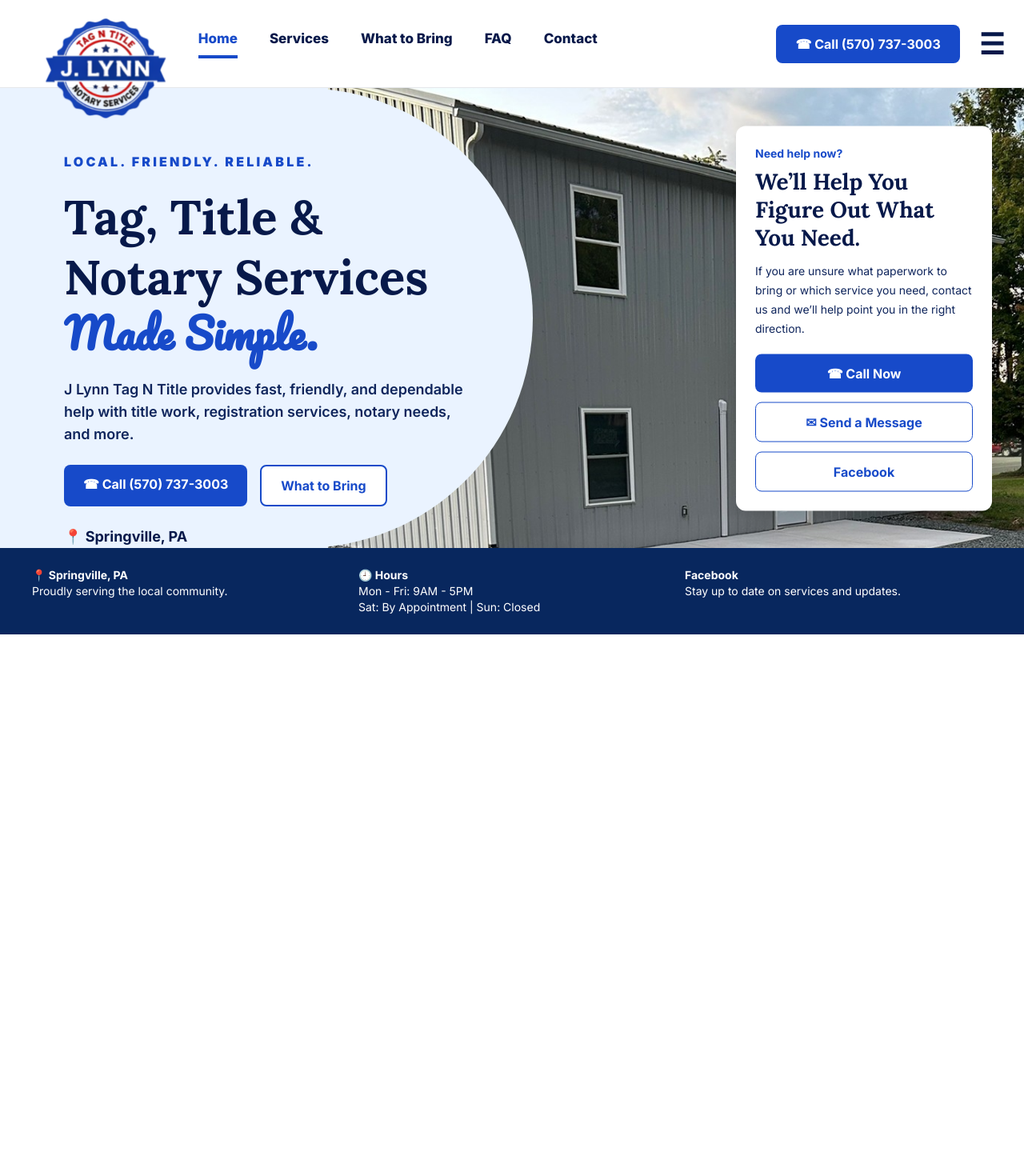
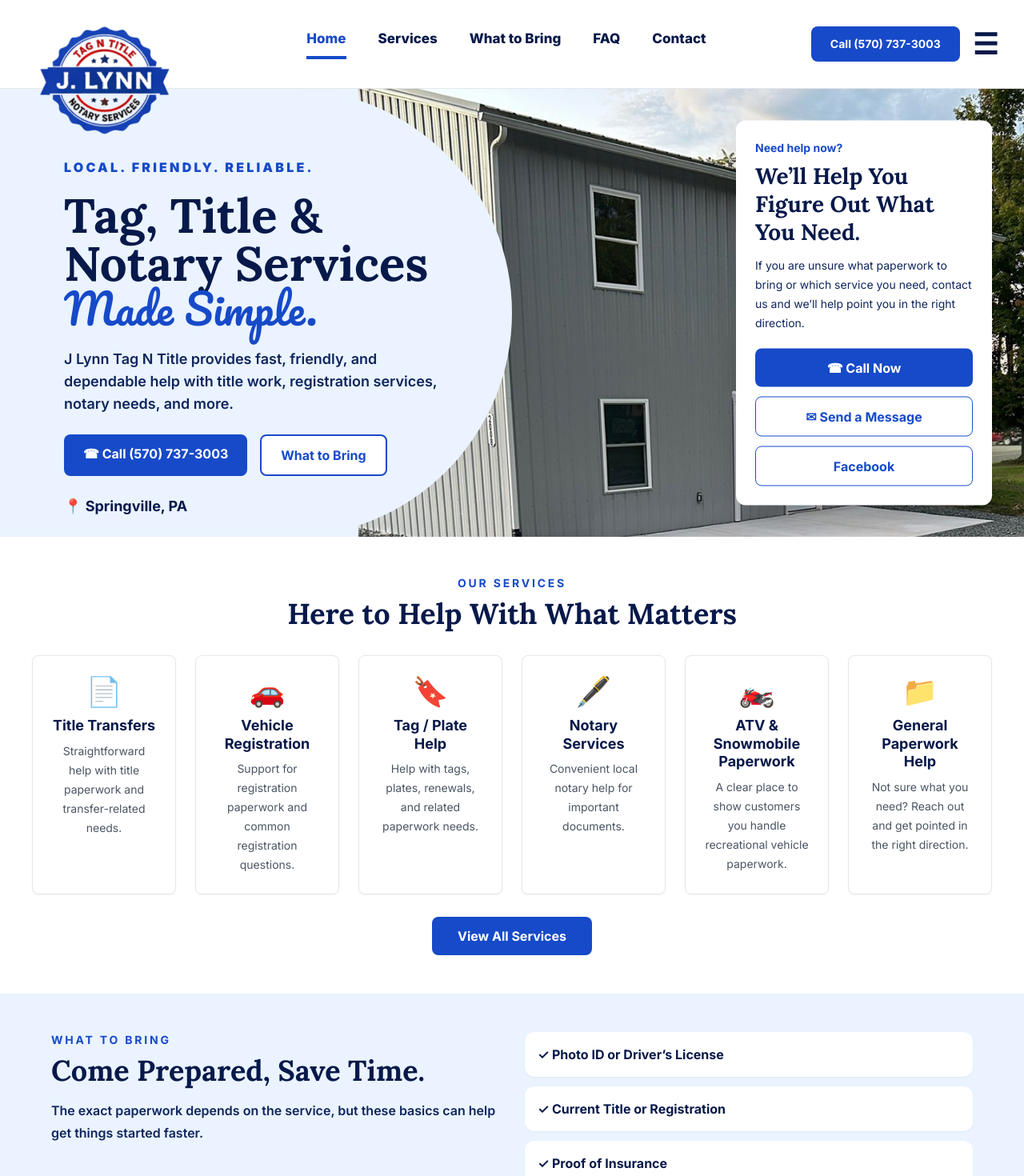
Before and after one commit to ctraverAdmin/JLynnTitleTag, a React (Vite) app: page / in a window 1280 px wide. Shown: the top 1470 px of the page at 80% size. Before the commit the page ends 800 px from the top, so only its background shows below. Built offline with nearby package versions, Linux system fonts and the light colour scheme.

Commit message:
phonequality

```diff
--- a/src/App.jsx
+++ b/src/App.jsx
@@ -5,30 +5,25 @@
     ["🔖", "Tag / Plate Help", "Help with tags, plates, renewals, and related paperwork needs."],
     ["🖋️", "Notary Services", "Convenient local notary help for important documents."],
     ["🏍️", "ATV & Snowmobile Paperwork", "A clear place to show customers you handle recreational vehicle paperwork."],
-    ["📁", "General Paperwork Help", "Not sure what you need? Reach out and get pointed in the right direction."]
+    ["📁", "General Paperwork Help", "Not sure what you need? Reach out and get pointed in the right direction."],
   ];
 
   return (
-    <div className="min-h-screen bg-white text-[#07194a] font-['Inter']">
-
-      {/* NAVBAR */}<header className="h-[110px] border-b bg-white">
-  <div className="flex h-full items-center justify-between px-6">
-
-{/* FLOATING LOGO */}
-<div className="absolute left-10 top-[18px] z-50">
+    <div className="min-h-screen bg-white font-['Inter'] text-[#07194a]">
+      {/* NAVBAR */}
+      <header className="relative z-50 border-b bg-white">
+        <div className="flex items-center justify-between px-4 py-3 lg:h-[110px] lg:px-8">
+          {/* Mobile logo */}
           <img
             src="/logo.png"
             alt="J Lynn Tag N Title"
-    className="h-[135px] w-auto"
+            className="h-16 w-auto lg:hidden"
           />
-</div>
 
-    {/* LEFT LOGO (pinned left) */}
-    <div className="flex items-center">
-      </div>
+          {/* Desktop spacing where floating logo sits */}
+          <div className="hidden w-[220px] lg:block" />
 
-    {/* CENTER NAV */}
-    <nav className="hidden flex-1 justify-center gap-10 text-[17px] font-extrabold md:flex">
+          <nav className="hidden flex-1 justify-center gap-10 text-[17px] font-extrabold lg:flex">
             <a className="border-b-4 border-[#174ac9] pb-2 text-[#174ac9]" href="#">
               Home
             </a>
@@ -38,62 +33,70 @@
             <a href="#contact">Contact</a>
           </nav>
 
-    {/* RIGHT BUTTON */}
-    <div className="flex items-center gap-6">
+          <div className="flex items-center gap-4">
             <a
               href="tel:5707373003"
-        className="rounded-lg bg-[#174ac9] px-6 py-3 font-bold text-white"
+              className="rounded-lg bg-[#174ac9] px-4 py-3 text-sm font-bold text-white lg:px-6"
             >
-        ☎ Call (570) 737-3003
+              Call
+              <span className="hidden sm:inline"> (570) 737-3003</span>
             </a>
 
-      <div className="text-4xl font-black">☰</div>
+            <div className="text-3xl font-black lg:text-4xl">☰</div>
           </div>
-
         </div>
       </header>
 
+      {/* Floating desktop logo */}
+      <div className="absolute left-8 top-[28px] z-[60] hidden lg:block">
+        <img
+          src="/logo.png"
+          alt="J Lynn Tag N Title"
+          className="h-[145px] w-auto"
+        />
+      </div>
+
       {/* HERO */}
-<section className="relative min-h-[560px] overflow-hidden bg-[#eaf3ff]">
-  {/* Building Image */}
+      <section className="relative overflow-hidden bg-[#eaf3ff] lg:h-[560px]">
+        {/* Mobile image first */}
         <img
           src="/building.jpg"
           alt="J Lynn building"
-    className="absolute right-0 top-0 h-full w-[68%] object-cover"
+          className="h-[280px] w-full object-cover sm:h-[360px] lg:absolute lg:right-0 lg:top-0 lg:h-full lg:w-[65%]"
         />
 
-  {/* Left Curved Panel */}
-  <div className="relative z-10 flex min-h-[560px] w-[52%] items-center rounded-r-[999px] bg-[#eaf3ff] px-20">
-    <div className="relative z-10 max-w-[520px] pt-20">
-      <p className="text-[16px] font-black uppercase tracking-[0.2em] text-[#174ac9]">
-        LOCAL. FRIENDLY. RELIABLE.
+        {/* Left panel */}
+        <div className="relative z-10 bg-[#eaf3ff] px-6 py-10 lg:absolute lg:left-0 lg:top-0 lg:flex lg:h-full lg:w-[50%] lg:items-center lg:rounded-r-[999px] lg:px-20">
+          <div className="max-w-[540px] lg:pt-16">
+            <p className="text-sm font-black uppercase tracking-[0.2em] text-[#174ac9] lg:text-[16px]">
+              Local. Friendly. Reliable.
             </p>
 
-      <h1 className="mt-5 font-['Lora'] text-[60px] font-bold leading-tight">
+            <h1 className="mt-4 font-['Lora'] text-4xl font-bold leading-tight sm:text-5xl lg:mt-5 lg:text-[60px]">
               Tag, Title &
               <br />
               Notary Services
-        <span className="block font-['Pacifico'] text-[52px] text-[#174ac9]">
+              <span className="block font-['Pacifico'] text-4xl font-normal text-[#174ac9] sm:text-5xl lg:text-[52px]">
                 Made Simple.
               </span>
             </h1>
 
-      <p className="mt-6 text-[18px] font-semibold leading-7 text-[#0f255c]">
+            <p className="mt-5 text-base font-semibold leading-7 text-[#0f255c] sm:text-lg lg:mt-6 lg:text-[18px]">
               J Lynn Tag N Title provides fast, friendly, and dependable help
               with title work, registration services, notary needs, and more.
             </p>
 
-      <div className="mt-6 flex gap-4">
+            <div className="mt-6 flex flex-col gap-3 sm:flex-row sm:gap-4">
               <a
                 href="tel:5707373003"
-          className="rounded-lg bg-[#174ac9] px-6 py-3 font-bold text-white"
+                className="rounded-lg bg-[#174ac9] px-6 py-3 text-center font-bold text-white"
               >
                 ☎ Call (570) 737-3003
               </a>
 
               <a
                 href="#bring"
-          className="rounded-lg border-2 border-[#174ac9] bg-white px-6 py-3 font-bold text-[#174ac9]"
+                className="rounded-lg border-2 border-[#174ac9] bg-white px-6 py-3 text-center font-bold text-[#174ac9]"
               >
                 What to Bring
               </a>
@@ -103,11 +106,11 @@
           </div>
         </div>
 
-  {/* Right Help Card */}
-  <div className="absolute right-10 top-1/2 z-20 w-[320px] -translate-y-1/2 rounded-xl bg-white p-6 shadow-2xl">
+        {/* Right help card */}
+        <div className="relative z-20 mx-6 mb-8 rounded-xl bg-white p-6 shadow-2xl lg:absolute lg:right-10 lg:top-1/2 lg:mx-0 lg:mb-0 lg:w-[320px] lg:-translate-y-1/2">
           <p className="text-sm font-bold text-[#174ac9]">Need help now?</p>
 
-    <h2 className="mt-2 font-['Lora'] text-[28px] font-bold leading-tight">
+          <h2 className="mt-2 font-['Lora'] text-2xl font-bold leading-tight lg:text-[28px]">
             We’ll Help You Figure Out What You Need.
           </h2>
 
@@ -132,7 +135,9 @@
             </a>
 
             <a
-        href="#"
+              href="https://www.facebook.com/"
+              target="_blank"
+              rel="noreferrer"
               className="block rounded-lg border border-[#174ac9] py-3 text-center font-bold text-[#174ac9]"
             >
               Facebook
@@ -141,27 +146,89 @@
         </div>
       </section>
 
-      {/* FOOTER */}
-      <section id="contact" className="bg-[#08275e] px-10 py-6 text-white">
-        <div className="grid grid-cols-3 gap-6 text-sm">
-          <div>
-            <p className="font-bold">📍 Springville, PA</p>
-            <p>Proudly serving the local community.</p>
+      {/* SERVICES */}
+      <section id="services" className="px-6 py-12 text-center lg:px-10">
+        <p className="text-sm font-bold uppercase tracking-[0.2em] text-[#174ac9]">
+          Our Services
+        </p>
+
+        <h2 className="mt-2 font-['Lora'] text-3xl font-bold sm:text-4xl lg:text-[36px]">
+          Here to Help With What Matters
+        </h2>
+
+        <div className="mt-8 grid gap-5 sm:grid-cols-2 lg:grid-cols-6 lg:gap-6">
+          {services.map(([icon, title, text]) => (
+            <div key={title} className="rounded-lg border bg-white p-6 shadow-sm">
+              <div className="text-4xl text-[#174ac9]">{icon}</div>
+              <h3 className="mt-3 text-lg font-bold leading-tight">{title}</h3>
+              <p className="mt-2 text-sm leading-6 text-gray-600">{text}</p>
+            </div>
+          ))}
         </div>
 
+        <a
+          href="#contact"
+          className="mt-7 inline-block rounded-lg bg-[#174ac9] px-8 py-3 font-bold text-white"
+        >
+          View All Services
+        </a>
+      </section>
+
+      {/* WHAT TO BRING */}
+      <section id="bring" className="bg-[#eaf3ff] px-6 py-12 lg:px-10">
+        <div className="mx-auto grid max-w-6xl gap-8 lg:grid-cols-2">
           <div>
-            <p className="font-bold">🕘 Hours</p>
-            <p>Mon - Fri: 9AM - 5PM</p>
-            <p>Sat: By Appointment | Sun: Closed</p>
+            <p className="text-sm font-bold uppercase tracking-[0.2em] text-[#174ac9]">
+              What to Bring
+            </p>
+            <h2 className="mt-2 font-['Lora'] text-3xl font-bold sm:text-4xl">
+              Come Prepared, Save Time.
+            </h2>
+            <p className="mt-4 text-base font-semibold leading-7 text-[#0f255c]">
+              The exact paperwork depends on the service, but these basics can
+              help get things started faster.
+            </p>
           </div>
 
-          <div>
-            <p className="font-bold">Facebook</p>
-            <p>Stay up to date on services and updates.</p>
+          <div className="grid gap-3">
+            {[
+              "Photo ID or Driver’s License",
+              "Current Title or Registration",
+              "Proof of Insurance",
+              "Bill of Sale, if applicable",
+              "Vehicle Information / VIN",
+              "Any paperwork you already have",
+            ].map((item) => (
+              <div key={item} className="rounded-xl bg-white p-4 font-bold shadow-sm">
+                ✓ {item}
+              </div>
+            ))}
           </div>
         </div>
       </section>
 
+      {/* FOOTER */}
+      <section id="contact" className="bg-[#08275e] px-6 py-8 text-white lg:px-10">
+        <div className="grid gap-6 text-sm md:grid-cols-3">
+          <div>
+            <p className="text-lg font-bold">📍 Springville, PA</p>
+            <p className="mt-1 text-white/80">Proudly serving the local community.</p>
+          </div>
+
+          <div>
+            <p className="text-lg font-bold">🕘 Hours</p>
+            <p className="mt-1 text-white/80">Mon - Fri: 9AM - 5PM</p>
+            <p className="text-white/80">Sat: By Appointment | Sun: Closed</p>
+          </div>
+
+          <div>
+            <p className="text-lg font-bold">Facebook</p>
+            <p className="mt-1 text-white/80">Stay up to date on services and updates.</p>
+          </div>
+        </div>
+      </section>
+
+      <div id="faq" />
     </div>
   );
 }
```
Lines whose indentation alone changed are shown as unchanged.
